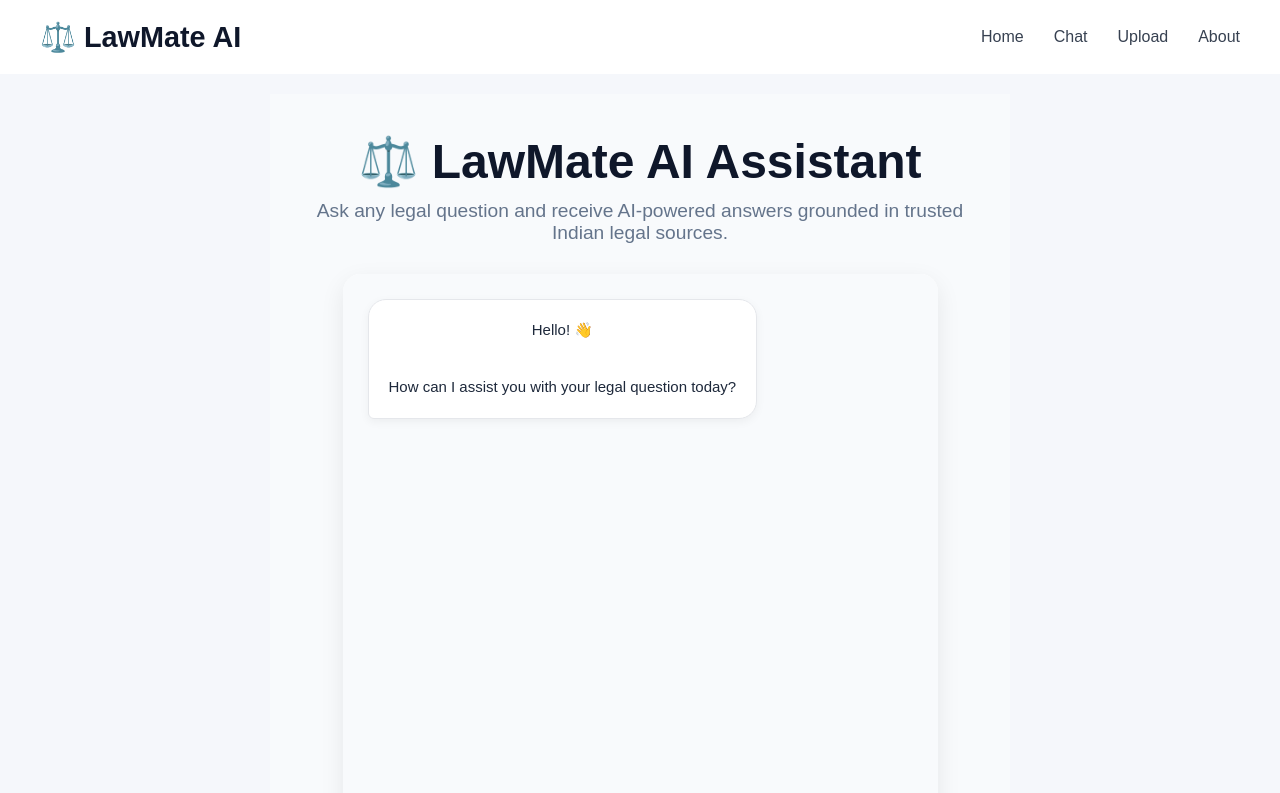
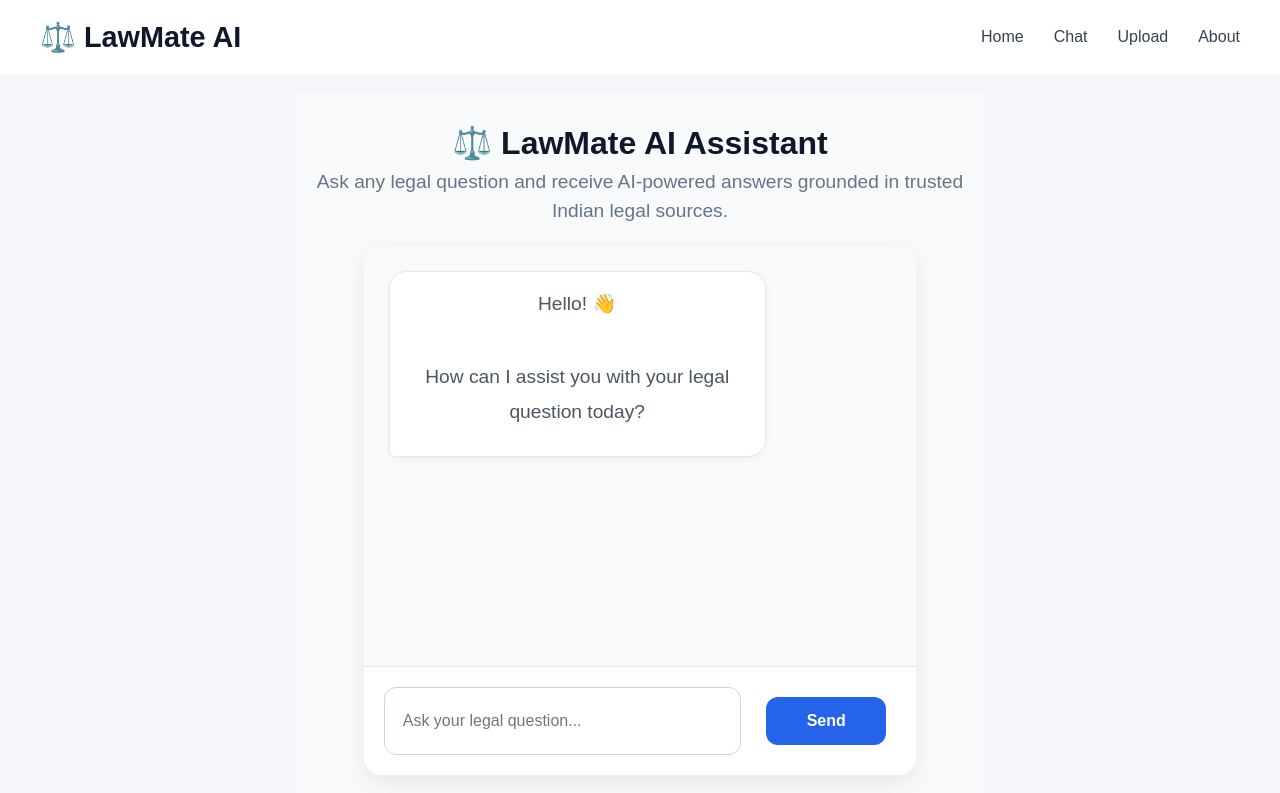
Before and after one commit to karamchandsuresh/LawMate-AI, a React app in the folder frontend/: page /chat in a window 1280 px wide. Shown: the top 793 px of the page. Built offline with nearby package versions, Linux system fonts and the light colour scheme; the HTML template or start-up script is replaced by a standard one.

Commit message:
Improve chat formatting and user experience

```diff
--- a/frontend/package.json
+++ b/frontend/package.json
@@ -12,7 +12,9 @@
   "dependencies": {
     "react": "^19.2.7",
     "react-dom": "^19.2.7",
-    "react-router-dom": "^7.18.1"
+    "react-markdown": "^10.1.0",
+    "react-router-dom": "^7.18.1",
+    "remark-gfm": "^4.0.1"
   },
   "devDependencies": {
     "@eslint/js": "^10.0.1",
--- a/frontend/src/App.css
+++ b/frontend/src/App.css
@@ -169,27 +169,44 @@ button:hover {
   font-size: 1rem;
 }
 
-
 /* ===========================
    Chat Page
 =========================== */
 
 .chat-page {
   text-align: center;
-  padding: 40px 20px;
+
+  padding: 20px 20px 40px;
+
   background: #F8FAFC;
+
   min-height: 100vh;
 }
 
+
+/* ===========================
+   Chat Heading
+=========================== */
+
 .chat-page h1 {
   color: #0F172A;
-  margin-bottom: 10px;
+
+  margin: 10px 0 6px;
+
+  font-size: 2rem;
 }
 
-.chat-page p {
+
+.chat-page > p {
   color: #64748B;
-  margin-bottom: 30px;
+
+  margin: 0 auto 20px;
+
+  max-width: 650px;
+
+  line-height: 1.5;
 }
+
 
 /* ===========================
    Chat Container
@@ -197,24 +214,27 @@ button:hover {
 
 .chat-container {
   width: 85%;
+
   max-width: 900px;
+
   margin: auto;
 
-  background: #FFFFFF;
+  background: white;
 
   border-radius: 18px;
 
+  box-shadow: 0 8px 24px rgba(0, 0, 0, 0.08);
+
   overflow: hidden;
-
-  box-shadow: 0 8px 25px rgba(0,0,0,0.08);
 }
 
+
 /* ===========================
-   Messages
+   Messages Area
 =========================== */
 
 .chat-messages {
-  height: 520px;
+  height: 420px;
 
   overflow-y: auto;
 
@@ -226,29 +246,35 @@ button:hover {
 
   flex-direction: column;
 
-  gap: 20px;
+  gap: 18px;
 }
 
+
 /* ===========================
-   Shared Bubble
+   Shared Message Bubble
 =========================== */
 
 .message {
   max-width: 75%;
 
-  padding: 16px 20px;
+  padding: 15px 18px;
 
   border-radius: 18px;
 
+  font-size: 15px;
+
   line-height: 1.7;
 
-  word-break: break-word;
+  white-space: pre-wrap;
 
-  box-shadow: 0 3px 10px rgba(0,0,0,0.05);
+  word-wrap: break-word;
+
+  box-shadow: 0 2px 8px rgba(0, 0, 0, 0.05);
 }
 
+
 /* ===========================
-   AI Bubble
+   AI Message
 =========================== */
 
 .message.ai {
@@ -263,8 +289,9 @@ button:hover {
   border-radius: 18px 18px 18px 6px;
 }
 
+
 /* ===========================
-   User Bubble
+   User Message
 =========================== */
 
 .message.user {
@@ -279,46 +306,136 @@ button:hover {
   border-radius: 18px 18px 6px 18px;
 }
 
+
 /* ===========================
-   AI Response Formatting
+   AI Markdown Response
 =========================== */
 
 .ai-response {
-  white-space: pre-wrap;
+  line-height: 1.8;
 
   font-size: 15px;
-
-  line-height: 1.9;
 
   color: #1E293B;
 }
 
+
 .ai-response h1,
 .ai-response h2,
 .ai-response h3 {
-  margin-top: 18px;
+  margin-top: 10px;
+
   margin-bottom: 10px;
+
+  color: #0F172A;
 }
 
+
 .ai-response p {
-  margin-bottom: 14px;
+  margin-bottom: 12px;
 }
 
-.ai-response ul {
-  padding-left: 22px;
-  margin: 10px 0;
+
+.ai-response ul,
+.ai-response ol {
+  margin: 10px 0 15px 20px;
+
+  padding-left: 15px;
 }
 
+
 .ai-response li {
-  margin-bottom: 8px;
+  margin-bottom: 6px;
 }
+
 
 .ai-response strong {
   color: #0F172A;
+
+  font-weight: 700;
 }
 
+
+.ai-response hr {
+  border: none;
+
+  border-top: 1px solid #E2E8F0;
+
+  margin: 18px 0;
+}
+
+
 /* ===========================
-   Input
+   Thinking Animation
+=========================== */
+
+.thinking {
+  display: flex;
+
+  align-items: center;
+
+  color: #64748B;
+
+  font-style: italic;
+
+  min-width: 220px;
+}
+
+
+.dots {
+  display: inline-flex;
+
+  width: 24px;
+
+  margin-left: 4px;
+
+  justify-content: flex-start;
+
+  gap: 2px;
+}
+
+
+.dots span {
+  animation: dotAnimation 1.4s infinite;
+
+  opacity: 0.2;
+}
+
+
+.dots span:nth-child(1) {
+  animation-delay: 0s;
+}
+
+
+.dots span:nth-child(2) {
+  animation-delay: 0.2s;
+}
+
+
+.dots span:nth-child(3) {
+  animation-delay: 0.4s;
+}
+
+
+@keyframes dotAnimation {
+
+  0% {
+    opacity: 0.2;
+  }
+
+  50% {
+    opacity: 1;
+  }
+
+  100% {
+    opacity: 0.2;
+  }
+
+}
+
+
+/* ===========================
+   Input Area
 =========================== */
 
 .chat-input {
@@ -332,6 +449,7 @@ button:hover {
 
   border-top: 1px solid #E5E7EB;
 }
+
 
 .chat-input input {
   flex: 1;
@@ -349,11 +467,13 @@ button:hover {
   transition: 0.3s;
 }
 
+
 .chat-input input:focus {
   border-color: #2563EB;
 
-  box-shadow: 0 0 0 3px rgba(37,99,235,0.15);
+  box-shadow: 0 0 0 3px rgba(37, 99, 235, 0.15);
 }
+
 
 .chat-input button {
   width: 120px;
@@ -375,8 +495,16 @@ button:hover {
   transition: 0.3s;
 }
 
+
 .chat-input button:hover {
   background: #1D4ED8;
+}
+
+
+.chat-input button:disabled {
+  background: #94A3B8;
+
+  cursor: not-allowed;
 }
 
 /* ===========================
--- a/frontend/src/pages/Chat.jsx
+++ b/frontend/src/pages/Chat.jsx
@@ -1,7 +1,12 @@
 import { useState } from "react";
+import ReactMarkdown from "react-markdown";
+import remarkGfm from "remark-gfm";
 
 function Chat() {
   const [message, setMessage] = useState("");
+
+  const [isLoading, setIsLoading] = useState(false);
+
   const [messages, setMessages] = useState([
     {
       sender: "ai",
@@ -10,11 +15,10 @@ function Chat() {
   ]);
 
   const sendMessage = async () => {
-    if (!message.trim()) return;
+    if (!message.trim() || isLoading) return;
 
     const userMessage = message;
 
-    // Show user's message immediately
     setMessages((prev) => [
       ...prev,
       {
@@ -23,15 +27,18 @@ function Chat() {
       },
     ]);
 
-    // Clear input
     setMessage("");
+
+    setIsLoading(true);
 
     try {
       const response = await fetch("http://127.0.0.1:8000/chat", {
         method: "POST",
+
         headers: {
           "Content-Type": "application/json",
         },
+
         body: JSON.stringify({
           message: userMessage,
         }),
@@ -39,7 +46,6 @@ function Chat() {
 
       const data = await response.json();
 
-      // Show AI response
       setMessages((prev) => [
         ...prev,
         {
@@ -55,11 +61,22 @@ function Chat() {
           text: "❌ Sorry, something went wrong. Please try again.",
         },
       ]);
+    } finally {
+      setIsLoading(false);
+    }
+  };
+
+  const handleKeyDown = (event) => {
+    if (event.key === "Enter" && !event.shiftKey) {
+      event.preventDefault();
+
+      sendMessage();
     }
   };
 
   return (
     <div className="chat-page">
+
       <h1>⚖️ LawMate AI Assistant</h1>
 
       <p>
@@ -68,32 +85,69 @@ function Chat() {
       </p>
 
       <div className="chat-container">
+
         <div className="chat-messages">
+
           {messages.map((msg, index) => (
             <div
               key={index}
               className={`message ${msg.sender}`}
             >
               <div className="ai-response">
-                {msg.text}
+
+                {msg.sender === "ai" ? (
+                  <ReactMarkdown remarkPlugins={[remarkGfm]}>
+                    {msg.text}
+                  </ReactMarkdown>
+                ) : (
+                  msg.text
+                )}
+
               </div>
             </div>
           ))}
+
+          {isLoading && (
+            <div className="message ai thinking">
+
+              <span>
+                LawMate AI is thinking
+              </span>
+
+              <span className="dots">
+
+                <span>.</span>
+                <span>.</span>
+                <span>.</span>
+
+              </span>
+
+            </div>
+          )}
+
         </div>
 
         <div className="chat-input">
+
           <input
             type="text"
             placeholder="Ask your legal question..."
             value={message}
             onChange={(e) => setMessage(e.target.value)}
+            onKeyDown={handleKeyDown}
           />
 
-          <button onClick={sendMessage}>
-            Send
+          <button
+            onClick={sendMessage}
+            disabled={isLoading}
+          >
+            {isLoading ? "Thinking..." : "Send"}
           </button>
+
         </div>
+
       </div>
+
     </div>
   );
 }
```
Also changed, not shown: 1 other file (tests, documents, lock files or other folders).
